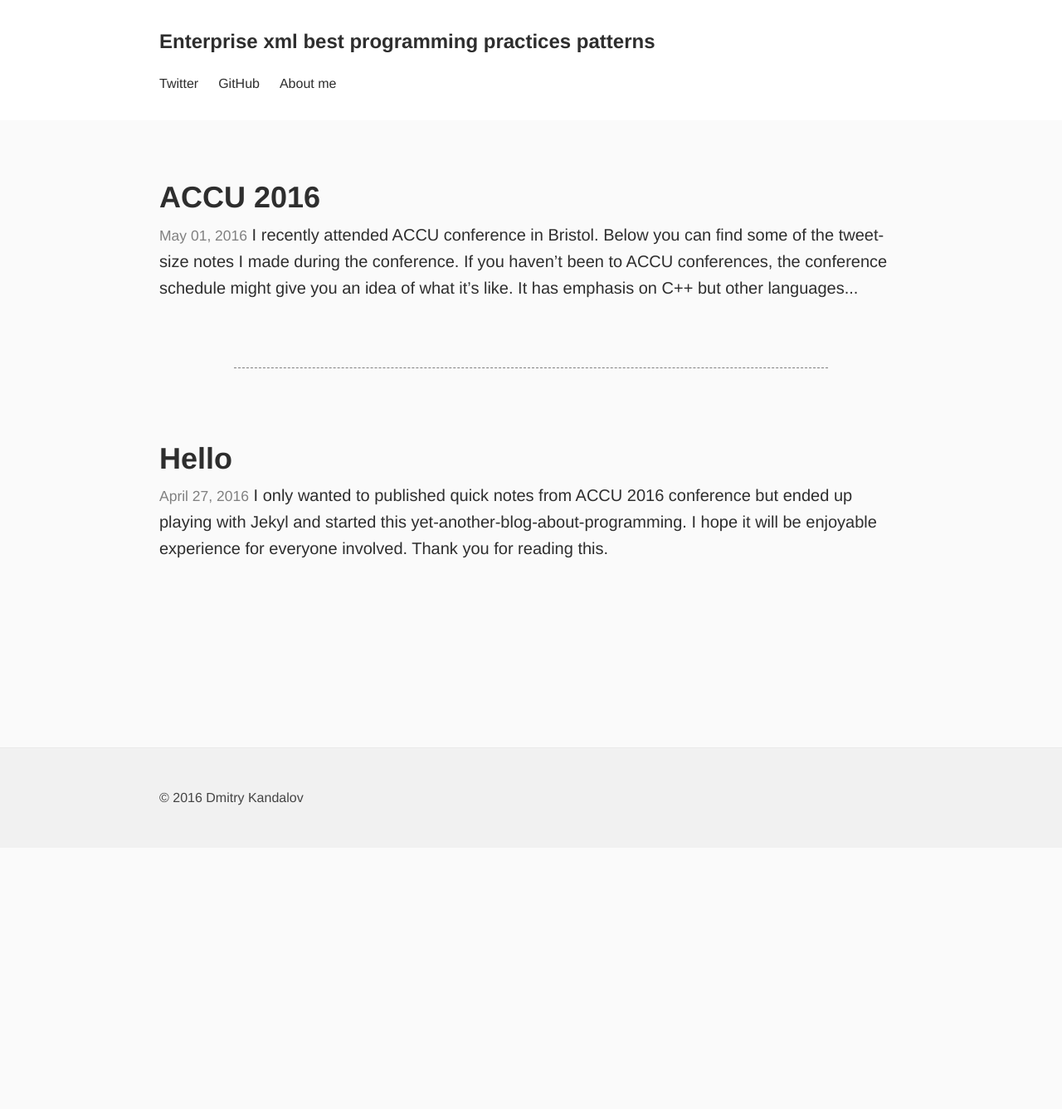
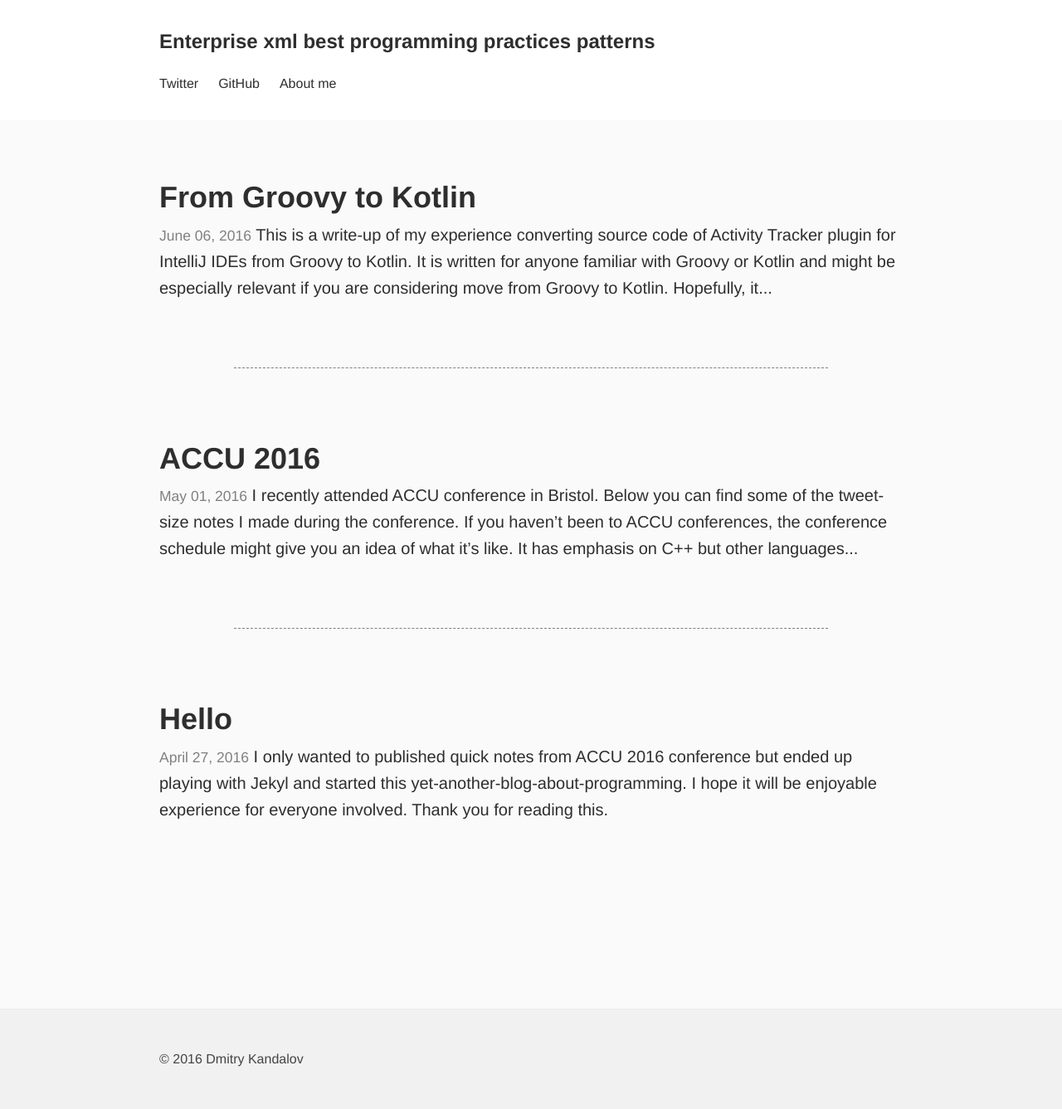
Before and after one commit to dkandalov/dkandalov.github.io, a Jekyll site: the page built from index.html, in a window 1280 px wide. Shown: the whole page at 83% size. Built offline with Jekyll 4.4.1, drawn with Linux system fonts in a browser that asks for light colours; nearby versions of some CDN libraries; before the commit the page ends 1022 px from its top, so only the background shows below that; part of the change alters nothing that is shown.

Commit message:
groovy to kotlin post

```diff
--- a/_posts/2016-06-01-From-Groovy-to-Kotlin.markdown
+++ b/_posts/2016-06-07-From-Groovy-to-Kotlin.markdown
@@ -1,27 +1,28 @@
 ---
 layout: post
 title:  "From Groovy to Kotlin"
-date:   2016-06-01 12:31:00 +0100
+date:   2016-06-07 00:29:00 +0100
 categories: groovy kotlin
-published: false
 ---
 
-This is a write-up of my experience converting [Activity Tracker](https://github.com/dkandalov/activity-tracker)
+This is a write-up of my experience converting source code of
+[Activity Tracker](https://github.com/dkandalov/activity-tracker)
 plugin for IntelliJ IDEs from [Groovy](http://www.groovy-lang.org/) to [Kotlin](https://kotlinlang.org/).
 
 It is written for anyone familiar with Groovy or Kotlin
-and might be especially relevant for anyone considering move from Groovy to Kotlin.
+and might be especially relevant if you are considering move from Groovy to Kotlin.
 Hopefully, it can be interesting for non-Groovy and non-Kotlin people as well.
 
-This is not a thorough comparison, since it only includes things I came across while transforming Groovy code in Kotlin.
+Please note that this is not intended to be a thorough comparison or overview of the languages.
+The only difference mentioned are those which I came across while transforming Groovy code to Kotlin.
 
 
 #### About migration
-It doesn't really matter for this blog post but might good to mention that
-Activity Tracker is a proof-of-concept plugin for IntelliJ IDEs to track and record user activity.
-It keeps all your data locally so you can see and control what is being logged.
+In case you were wondering, [Activity Tracker](https://github.com/dkandalov/activity-tracker)
+is a proof-of-concept plugin for IntelliJ IDEs to track and record user activity.
+It keeps all the data locally so you can see and control what is being logged.
 
-IntelliJ plugins are usually written in Java and they use a bit of xml plus Java API of IntelliJ platform.
+IntelliJ plugins are usually written in Java with a bit of xml configs and IntelliJ platform Java API.
 Activity Tracker is not like that at all. In the first place, it mostly ignores standard xml configuration
 and uses [LivePlugin](https://github.com/dkandalov/live-plugin) Groovy API instead.
 From plugin point of view this means that in addition to standard Java APIs it has to interface with LivePlugin Groovy API.
@@ -52,25 +53,26 @@ ActivityTracker.Config(...)
 Unlike Groovy (and probably most JVM languages) there is no implicit narrowing/widening conversion for numbers in Kotlin.
 That is if you have variable of type ``Long`` you cannot assign ``Int`` value to it and vice versa.
 
-Even thought this might seem strange from C-like languages point of view,
+Even thought this might seem strange,
 this makes perfect sense because ``Int`` and ``Long`` classes are not subtypes of each other.
 The same applies to ``Double`` and ``Float``.
-
 Considering how subtle and difficult it can be to find implicit conversion bugs
 this is probably a good design.
+
 (In case you were wondering about silent number underflow/overflow, it is still there. Works the same way as in Java.)
 
 Groovy:
 <groovy>
-def l = 123L
-def i = 123
-l = i // works ok
+def longValue = 123L
+def intValue = 123
+longValue = intValue // works ok
 </groovy>
 Kotlin:
 <kotlin>
-var l = 123L
-var i = 123
-l = i // compilation error
+var longValue = 123L
+var intValue = 123
+longValue = intValue // compilation error
+longValue = intValue.toLong() // works ok
 </kotlin>
 
 
@@ -109,18 +111,18 @@ This is useful for building object trees and avoiding ``it`` as the last express
 Groovy:
 <groovy>
 def actionGroup = new DefaultActionGroup().with {
-	add(toggleTracking)
-	add(new DefaultActionGroup("Current Log", true).with {
-		add(showStatistics)
-		add(openLogInIde)
-		add(openLogFolder)
-		addSeparator()
-		add(rollCurrentLog)
-		add(clearCurrentLog)
-		it // &lt;-- meh
-	})
-	//...
-	it // &lt;-- meh
+    add(toggleTracking)
+    add(new DefaultActionGroup("Current Log", true).with {
+        add(showStatistics)
+        add(openLogInIde)
+        add(openLogFolder)
+        addSeparator()
+        add(rollCurrentLog)
+        add(clearCurrentLog)
+        it // &lt;-- meh
+    })
+    //...
+    it // &lt;-- meh
 }
 </groovy>
 Kotlin:
@@ -141,13 +143,14 @@ val actionGroup = DefaultActionGroup().apply {
 
 
 #### "Modifying" immutable objects
-Both Groovy and Kotlin can define value-objects, i.e. a class with immutable fields
-and implicitly defined equality and hash code methods.
-In Groovy it's ``@Immutable`` annotation, in Kotlin it's ``data class`` definition.
+Both Groovy and Kotlin can define value-objects classes, i.e.
+a class with immutable fields and implicitly defined equality and hash code methods.
+In Groovy it's a class with ``@Immutable`` annotation, in Kotlin ``data class`` definition.
 One of the things you might want to do with value-object is copy it into new object
-with one or more fields modified.
+changing one or more fields.
 
-In both Groovy and Kotlin it's almost the same method name and almost the same syntax.
+Even though underlying implementation is different,
+from user point of view Groovy and Kotlin code looks similar.
 
 Groovy:
 <groovy>
@@ -168,8 +171,8 @@ State(false, false).copy(trackIdeActions = true)
 
 
 #### No groovy getters
-When referencing Java getters from Groovy code you can pretend it is a read-only field.
-So in Groovy instead of ``o.getFoo()``, you can do ``o.foo``.
+When referencing Java getters from Groovy code you can use pretend that getter is a read-only field.
+So instead of ``o.getFoo()``, you can do ``o.foo``.
 
 Kotlin doesn't have groovy getters. You have to use getters Java-style.
 
@@ -216,8 +219,9 @@ And ``return`` in lambda means returning from enclosing method.
 
 There must be good reasons behind this design in Kotlin
 but why last expression in function always needs ``return`` is a mystery for me.
+
 In practice, I had no problems with it except when transforming Kotlin lambdas
-into methods and the other way round. The code has to be modified to add/remove ``return`s.
+into methods and the other way round because the code has to be modified to add/remove ``return``s.
 
 
 #### Getting Class object
@@ -225,12 +229,12 @@ Kotlin has its own reflection classes, i.e. in addition to ``java.lang.Class`` t
 This makes sense because Kotlin has language features which do not exist in Java.
 (For example, you might want to check using reflection if function argument is optional.)
 
-In Groovy, as far as I know, it's not possible to know using reflection if function argument is optional or not.
-Probably, checking Groovy AST is the way to do it.
+In Groovy, as far as I know, it's not possible to know using reflection whether function argument is optional or not.
+Probably, analyzing Groovy AST is the way to do it.
 
 Java:
 <java>
-System.out.println(ActivityTracker.class);
+println(ActivityTracker.class);
 </java>
 Groovy:
 <groovy>
@@ -242,7 +246,7 @@ println(ActivityTracker::class.java)
 </kotlin>
 
 
-#### Buffered file appender
+#### Appending writer
 Groovy has quite a few "helper" methods which are automatically "added" to Java core classes.
 For example, ``withWriterAppend()`` method in ``ResourceGroovyMethods`` class
 which simplifies appending to a text file using ``Writer``.
@@ -255,21 +259,22 @@ so reproducing Groovy behaviour is somewhat verbose.
 Groovy:
 <groovy>
 new File(statsFilePath).withWriterAppend("UTF-8") { writer -&gt;
-	// ...
+    // use writer
 }
 </groovy>
 Kotlin:
 <kotlin>
 FileOutputStream(File(statsFilePath), true).buffered().writer(utf8).use { writer -&gt;
-	// ...
+    // use writer
 }
 </kotlin>
 
 
-#### Mapping collection into Map
-In Groovy there is ``collectEntries()`` method from ``DefaultGroovyMethods`` class which is
-automatically added to all collections. It takes a closure and assuming the closure returns
-two-elements arrays, it will put them into a map.
+#### Converting Collection into Map
+In Groovy there is ``collectEntries()`` method in ``DefaultGroovyMethods`` class which is
+automatically added to all collection classes.
+``collectEntries()`` takes a closure and, assuming the closure returns
+two-elements arrays, puts them into a map with first element as a entry key and second element as its value.
 
 In Kotlin there seems to be no functionality like this.
 Using ``Pair`` and avoiding maps is one possible way out.
@@ -296,17 +301,16 @@ events
 
 #### Same class in different class loaders
 On JVM class loaders work somewhat like "namespaces".
-For example, if you load exactly the same bytecode for a class in two different class loader,
-then instances of the class won't be assignable between two class loaders.
+For example, if you load exactly the same bytecode for a class in two different class loaders,
+then instances of the class won't be assignable between the class loaders.
 
-In Groovy this is still true but since it's an optionally typed language,
-you can skip types and use class instance from another class loader.
-It's not a feature you would use every day but it can be useful.
+In Groovy this is still true but since Groovy is an optionally typed language,
+you can skip types and use object from another class loader calling methods dynamically.
+This is not a feature you would use every day but it can be useful.
 
-Since Kotlin is statically typed language so there is no workaround
-(except for some reflection magic may be).
-To be precise, there are [dynamic type](https://kotlinlang.org/docs/reference/dynamic-type.html)
-in Kotlin but it's only supported for JavaScript, and not available on JVM.
+Since Kotlin is statically typed language so there is no workaround (except for some verbose reflection magic).
+To be precise, Kotlin has [dynamic types](https://kotlinlang.org/docs/reference/dynamic-type.html)
+but they are only supported for JavaScript, and not available on JVM.
 
 Groovy:
 <groovy>
@@ -327,7 +331,7 @@ Kotlin:
 
 
 #### Extending Groovy interfaces/classes in Kotlin
-If you plan to migrate Groovy code or use Groovy API from Kotlin, be aware that it doesn't work very well at the moment.
+If you plan to use Groovy API from Kotlin, be aware that it doesn't work very well at the moment.
 Basically, Kotlin compiler doesn't see method implementations of ``groovy.lang.GroovyObject``.
 
 The only workaround I found is to implement these methods in Kotlin.
@@ -337,12 +341,12 @@ If you know the answer, I'll be grateful if you could reply to
 Groovy:
 <groovy>
 class MyGroovyClass {
-	def foo() {}
+    def foo() {}
 }
 </groovy>
 Kotlin:
 <kotlin>
-// fails with:
+// compilation fails with:
 // Object must be declared abstract or implement abstract base
 // class member public abstract fun setProperty(p0: String!, p1: Any!): Unit
 object : MyGroovyClass() {
@@ -353,23 +357,24 @@ Java:
 <java>
 // yes, this works fine in Java
 new MyGroovyClass() {
-	@Override public Object foo() {
-		return super.foo();
-	}
+    @Override public Object foo() {
+        return super.foo();
+    }
 };
 </java>
 
 
 #### Summary
-Kotlin was created few years after Groovy and "borrowed" some of the features from it
-so Kotlin feels like "a language I almost know" (even though it's quite different).
+Kotlin was created few years after Groovy and "borrowed" some features from it
+so when switching from Groovy, Kotlin feels like "a language I almost know".
+
 Being statically typed, Kotlin might have a bit more "resistance" than Groovy.
-On the other hand, it seems to be more suitable for writing "big legacy enterprise projects".
+On the other hand, it seems to be more suitable for writing "big corporation legacy enterprise projects".
 
 If you expected opinion about which language is better, sorry there won't be one.
 Both Groovy and Kotlin are good.
 
-Here is the final code snippet showing strategically designed Kotlin core libraries:
+To conclude, here is the final code snippet showing strategically designed Kotlin core libraries:
 <kotlin>
 public operator fun times(other: Long): Long
 </kotlin>
```
